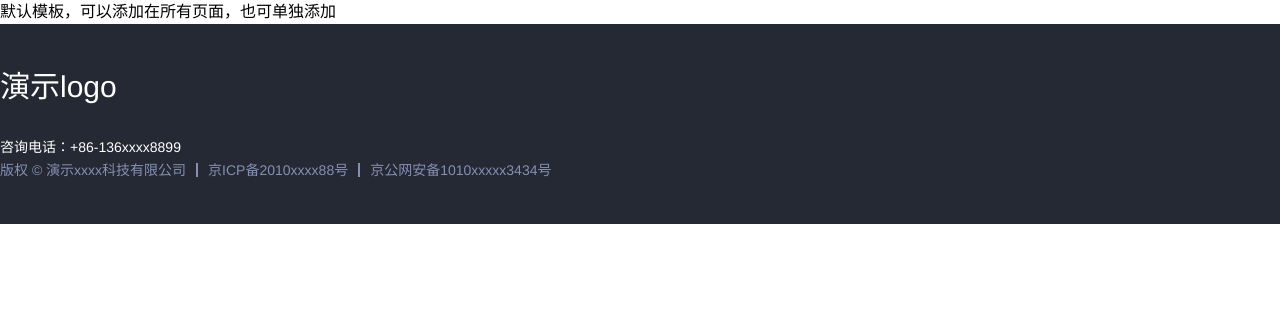
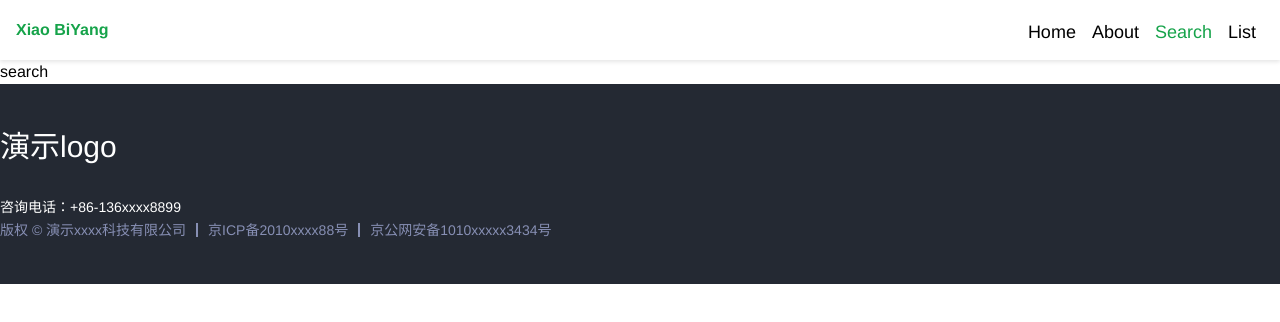
Before and after one commit to xbysir/nuxt3-demo, a Nuxt app: page /search in a window 1280 px wide. Shown: the top 322 px of the page. Built offline with nearby package versions, Linux system fonts and the light colour scheme.

Commit message:
feat: 安装antd,顶部组件

```diff
--- a/nuxt.config.ts
+++ b/nuxt.config.ts
@@ -7,6 +7,7 @@ export default defineNuxtConfig({
   devtools: { enabled: true },
   css: ['@/assets/styles/normailze.css'],
   modules: ['@nuxtjs/tailwindcss', '@pinia/nuxt', '@vueuse/nuxt'],
+  plugins: ['@/plugins/antd.js'],
   vite: {
     // 样式处理配置
     css: {
@@ -23,5 +24,19 @@ export default defineNuxtConfig({
   devServer: {
     host: localhost,
     port: 8303
+  },
+  nitro: {
+    devProxy: {
+      '/api': {
+        target: 'http://testapi.xuexiluxian.cn/api', // 后端的接口地址
+        changeOrigin: true,
+        prependPath: true
+      }
+    },
+    routeRules: {
+      '/api/**': {
+        proxy: 'http://testapi.xuexiluxian.cn/api/**'
+      }
+    }
   }
 })
--- a/package.json
+++ b/package.json
@@ -16,6 +16,7 @@
     "@vueuse/core": "^11.3.0",
     "@vueuse/nuxt": "^11.3.0",
     "address": "2.0.1",
+    "ant-design-vue": "4.x",
     "nuxt": "^3.14.1592",
     "nuxt-icons": "^3.2.1",
     "pinia": "^2.2.6",
--- a/src/components/Footer.vue
+++ b/src/components/Footer.vue
@@ -1,5 +1,5 @@
 <template>
-  <div class="footer-box h-[200px] bg-[#242933]">
+  <div class="footer-box h-[200px] w-full bg-[#242933]">
     <div class="box g-width-box flex justify-between pt-[40px]">
       <div class="left text-[14px]">
         <div class="icon mb-[40px] h-[32px] text-[30px] text-white">演示logo</div>
--- /dev/null
+++ b/src/components/Header.vue
@@ -0,0 +1,85 @@
+<template>
+  <header
+    class="sticky top-0 z-10 w-full bg-white"
+    style="height: 60px; line-height: 60px; box-shadow: 0 2px 4px rgba(0, 0, 0, 0.1)"
+  >
+    <nav class="flex h-full w-full items-center justify-between">
+      <div class="ml-4 font-bold text-green-600">
+        <nuxt-link to="/">Xiao BiYang</nuxt-link>
+      </div>
+
+      <!-- Desktop navigation -->
+      <div class="mr-4 hidden h-full items-center sm:flex">
+        <ul class="flex h-full items-center justify-between text-center">
+          <li
+            v-for="(item, index) in navItems"
+            :key="index"
+            :class="[
+              'border-t-2 border-transparent px-2 text-lg hover:border-green-600 hover:text-green-600',
+              { 'border-green-600 text-green-600': isActive(item.link) }
+            ]"
+            style="height: 60px; line-height: 60px"
+          >
+            <nuxt-link :to="item.link">{{ item.name }}</nuxt-link>
+          </li>
+        </ul>
+      </div>
+
+      <!-- Mobile navigation -->
+      <div class="mr-4 cursor-pointer sm:hidden" @click="showNav">
+        <MenuFoldOutlined />
+      </div>
+    </nav>
+
+    <!-- Drawer for mobile -->
+    <div class="sm:hidden">
+      <a-drawer title="Navbar" width="50%" :visible="visible" @close="onClose">
+        <ul class="flex h-full flex-col items-center text-center">
+          <li
+            v-for="(item, index) in navItems"
+            :key="index"
+            :class="['text-lg hover:text-green-600', { 'text-green-600': isActive(item.link) }]"
+            style="height: 50px; line-height: 50px"
+            @click="onClose(true)"
+          >
+            <nuxt-link :to="item.link">{{ item.name }}</nuxt-link>
+          </li>
+        </ul>
+      </a-drawer>
+    </div>
+  </header>
+</template>
+
+<script setup>
+import { MenuFoldOutlined } from '@ant-design/icons-vue'
+const route = useRoute()
+const visible = ref(false)
+const navItems = ref([
+  { name: 'Home', link: '/' },
+  { name: 'About', link: '/about' },
+  { name: 'Search', link: '/search' },
+  { name: 'List', link: '/list' }
+])
+const showNav = () => {
+  visible.value = true
+}
+const onClose = (scroll = false) => {
+  visible.value = false
+  if (scroll === true) {
+    window.scrollTo({
+      top: 0,
+      behavior: 'smooth'
+    })
+  }
+}
+const isActive = link => {
+  return route.path === link
+}
+</script>
+
+<style scoped>
+li.active {
+  color: #4caf50;
+  border-color: #4caf50;
+}
+</style>
--- a/src/layouts/default.vue
+++ b/src/layouts/default.vue
@@ -1,6 +1,6 @@
 <template>
   <div>
-    <h1>默认模板，可以添加在所有页面，也可单独添加</h1>
+    <Header />
     <slot />
     <Footer />
   </div>
--- /dev/null
+++ b/src/pages/about.vue
@@ -0,0 +1,9 @@
+<template>
+  <div>
+    about
+    <img v-Mlazy:img="'https://gw.alipayobjects.com/zos/antfincdn/aPkFc8Sj7n/method-draw-image.svg'" />
+  </div>
+</template>
+<script setup></script>
+
+<style lang="scss" scoped></style>
--- a/src/pages/index.vue
+++ b/src/pages/index.vue
@@ -1,21 +1,8 @@
 <template>
-  <div>
-    <div class="text-title">pos: {{ x }}, {{ y }}</div>
-    <strong> 姓名：{{ userInfo.userName }} 性别：{{ userInfo.sex }} </strong>
-    <!-- Before -->
-    <button class="bg-sky-700 px-4 py-2 text-white hover:bg-sky-800 sm:px-8 sm:py-3">...</button>
-    <div>
-      这张图是 img
-      <img v-Mlazy:img="'https://gw.alipayobjects.com/zos/antfincdn/aPkFc8Sj7n/method-draw-image.svg'" />
-    </div>
-  </div>
+  <div>首页</div>
 </template>
 
 <script setup>
-import { useUserStore } from '@/stores/user.js'
-const { x, y } = useMouse()
-const userInfo = useUserStore().userInfo
-const num = Math.random()
 useSeoMeta({
   title: '首页',
   ogTitle: '我的神奇网站',
@@ -25,8 +12,4 @@ useSeoMeta({
   twitterCard: 'summary_large_image'
 })
 </script>
-<style lang="scss" scoped>
-.text-title {
-  color: $textColor;
-}
-</style>
+<style lang="scss" scoped></style>
--- a/src/pages/list.vue
+++ b/src/pages/list.vue
@@ -1,6 +1,6 @@
 <template>
   <div>
-    <h1>欢迎来到易师傅的列表页面</h1>
+    <h1>欢迎来到列表页面</h1>
     <ListItem></ListItem>
   </div>
 </template>
--- /dev/null
+++ b/src/pages/search.vue
@@ -0,0 +1,6 @@
+<template>
+  <div>search</div>
+</template>
+<script setup></script>
+
+<style lang="scss" scoped></style>
--- /dev/null
+++ b/src/plugins/antd.js
@@ -0,0 +1,6 @@
+import Antd from 'ant-design-vue'
+import { defineNuxtPlugin } from 'nuxt/app'
+
+export default defineNuxtPlugin(nuxtApp => {
+  nuxtApp.vueApp.use(Antd)
+})
```
Also changed, not shown: 1 other file (tests, documents, lock files or other folders).
